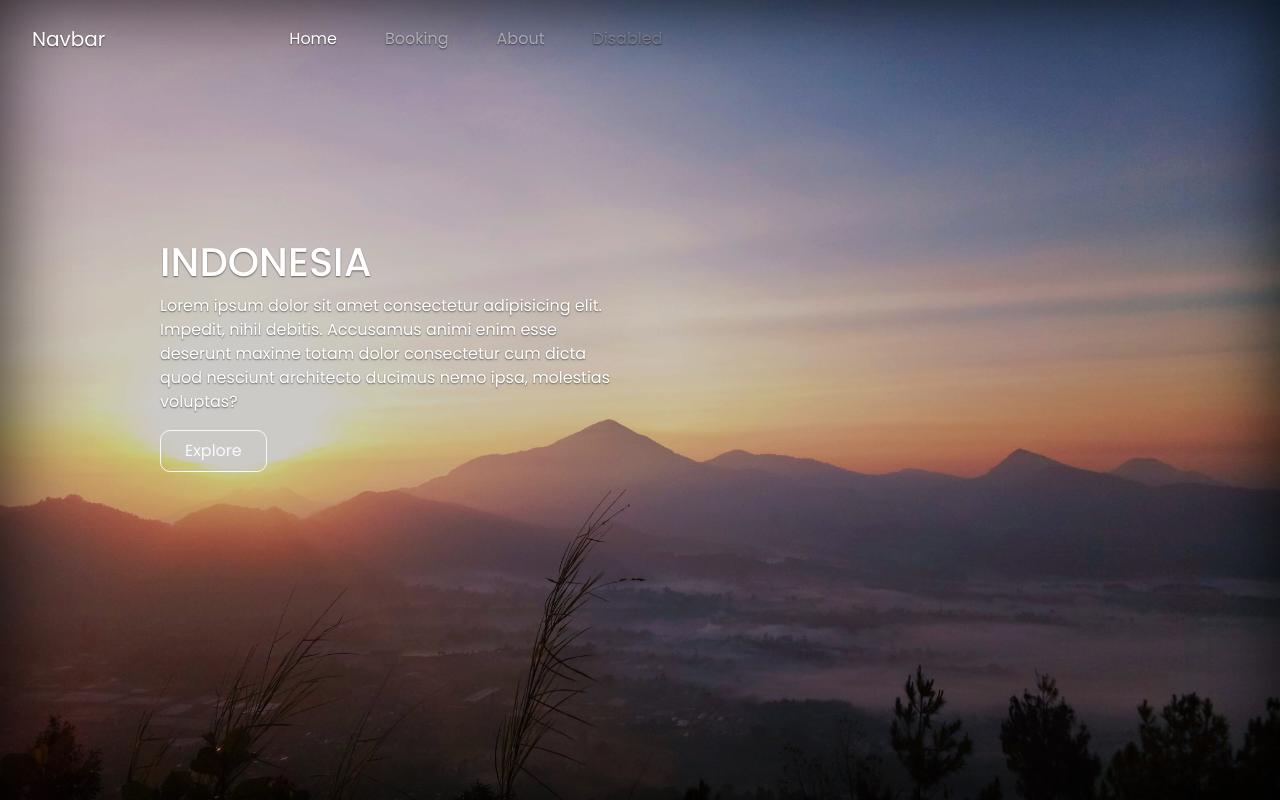
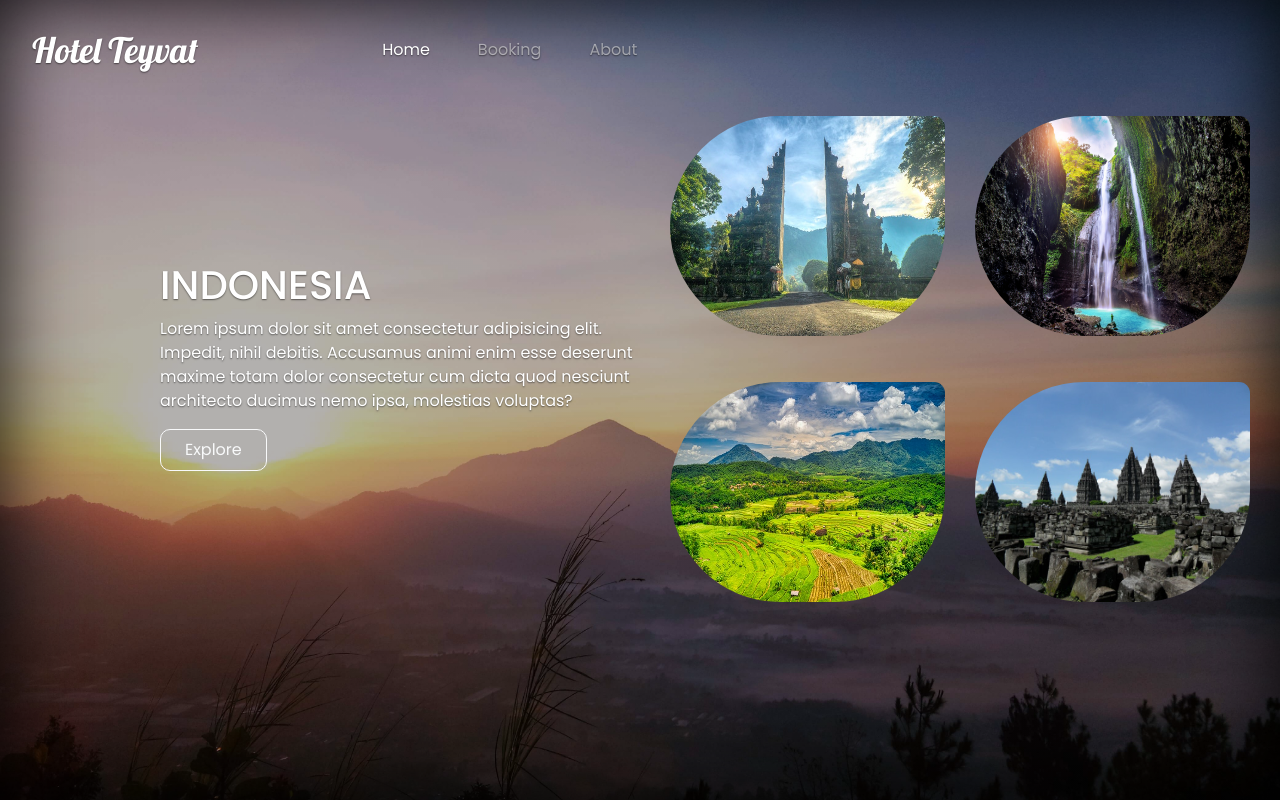
Before and after one commit to dafalagi/Hotel-Teyvat, a PHP site: page / in a window 1280 px wide. Run offline with PHP 8.4, Linux system fonts and the light colour scheme.

Commit message:
update 9.6.21

```diff
--- a/assets/styles/home.css
+++ b/assets/styles/home.css
@@ -1,37 +1,40 @@
 @import url("https://fonts.googleapis.com/css?family=Poppins:400,500,700");
+@import url("https://fonts.googleapis.com/css2?family=Lobster&display=swap");
 
+/* Global */
 html,
 body {
   width: 100%;
   height: 100%;
   font-family: "Poppins", sans-serif;
   color: #fff;
-  background-image: linear-gradient(rgba(0, 0, 0, 0.2), rgba(0, 0, 0, 0.2)), url(../img/cover-bg.jpg);
+  background-image: linear-gradient(rgba(0, 0, 0, 0.3), rgba(0, 0, 0, 0.3)), url(../img/cover-bg.jpg);
   background-size: cover;
   background-position: center center;
   text-shadow: 0 0.05rem 0.1rem rgba(0, 0, 0, 0.5);
-  box-shadow: inset 0 0 5rem rgba(0, 0, 0, 0.8);
+  box-shadow: inset 0 0 5rem rgba(0, 0, 0, 0.9);
 }
 
-/*-- Navbar --*/
+/* Navbar */
 .navbar {
   padding: 0.8 rem;
 }
 
 .navbar-brand {
+  font-family: "Lobster", sans-serif;
+  font-size: 35px;
   padding: 1rem;
-  padding-right: 10rem;
+  margin-right: 10rem;
 }
 
 .navbar-nav li {
   padding-right: 2rem;
 }
 
-/*-- Main --*/
-
-.cover-container {
-  max-width: 60em;
+/* Main */
+.cover-text {
   padding: 10rem 0;
+  padding-left: 10rem;
 }
 
 .cover-heading {
@@ -42,3 +45,166 @@ body {
   padding: 0.5rem 1.5rem;
   border-radius: 10px !important;
 }
+
+/* Gallery */
+.margin {
+  margin-bottom: 1rem;
+}
+
+/* Modal */
+.carousel-item img {
+  height: 60em;
+  -o-object-fit: cover;
+  object-fit: cover;
+}
+@media (min-width: 576px) {
+  .carousel-item img {
+    height: 350px;
+  }
+}
+
+* {
+  transition: 0.3s;
+}
+
+#gallery {
+  padding: 0 15px;
+}
+#gallery img {
+  width: 100%;
+  height: 220px;
+  display: block;
+  margin: 15px 0;
+  border-radius: 300px 30px 300px 300px;
+}
+#gallery img:hover {
+  border-radius: 30px 30px 30px 30px;
+}
+
+#myModal .modal-content {
+  background: none;
+  border: none;
+}
+
+#myModal .modal-body {
+  padding: 0;
+  border: none;
+  position: relative;
+}
+#myModal .modal-body::before,
+#myModal .modal-body::after {
+  content: "";
+  height: 50px;
+  width: 50px;
+  display: block;
+  position: absolute;
+  background: white;
+  border-radius: 3px 10px;
+}
+@media (min-width: 768px) {
+  #myModal .modal-body::before,
+  #myModal .modal-body::after {
+    border-radius: 3px 30px;
+    height: 100px;
+    width: 100px;
+  }
+}
+#myModal .modal-body::before {
+  top: -5px;
+  left: -5px;
+}
+@media (min-width: 768px) {
+  #myModal .modal-body::before {
+    top: -15px;
+    left: -15px;
+  }
+}
+#myModal .modal-body::after {
+  bottom: -5px;
+  right: -5px;
+  z-index: -1;
+}
+@media (min-width: 768px) {
+  #myModal .modal-body::after {
+    bottom: -15px;
+    right: -15px;
+  }
+}
+#myModal .modal-footer {
+  border: none;
+  margin-top: 60px;
+}
+@media (min-width: 992px) {
+  #myModal .modal-footer {
+    margin-top: 40px;
+  }
+}
+#myModal .modal-footer .btn {
+  margin: auto;
+  border: solid 2px white;
+  background: none;
+  text-transform: uppercase;
+  font-size: 0.8em;
+  letter-spacing: 0.1em;
+  font-weight: bold;
+  padding: 0.2em 0.7em;
+}
+#myModal .modal-footer .btn:hover {
+  background: white;
+  color: black;
+}
+#myModal .carousel-control-prev,
+#myModal .carousel-control-next {
+  font-size: 2em;
+  top: auto;
+  opacity: 1;
+  bottom: -52px;
+}
+@media (min-width: 768px) {
+  #myModal .carousel-control-prev,
+  #myModal .carousel-control-next {
+    top: 0;
+    opacity: 0.5;
+    bottom: 0;
+  }
+}
+#myModal .carousel-control-next-icon,
+#myModal .carousel-control-prev-icon {
+  height: 30px;
+  width: 30px;
+}
+@media (min-width: 768px) {
+  #myModal .carousel-control-prev {
+    left: -90px;
+  }
+}
+@media (min-width: 768px) {
+  #myModal .carousel-control-next {
+    right: -90px;
+  }
+}
+#myModal .carousel-indicators {
+  bottom: -60px;
+}
+@media (min-width: 992px) {
+  #myModal .carousel-indicators {
+    bottom: -30px !important;
+  }
+}
+#myModal .carousel-indicators li {
+  bottom: -30px;
+  border-radius: 100px;
+  background: none;
+  border: solid 2px white;
+}
+@media (min-width: 992px) {
+  #myModal .carousel-indicators li {
+    height: 10px;
+  }
+}
+#myModal .carousel-indicators li:hover {
+  background: white;
+}
+#myModal .carousel-indicators li.active {
+  background: white;
+}
--- a/examples/CRUD/updateSQL.php
+++ b/examples/CRUD/updateSQL.php
@@ -21,3 +21,4 @@ if ($conn->query($sql) === TRUE) {
   }
 
 $conn->close();
+?>
--- a/index.html
+++ b/index.html
@@ -6,7 +6,7 @@
     <meta name="viewport" content="width=device-width, initial-scale=1.0" />
     <title>Hotel Teyvat</title>
 
-    <!--Framework-->
+    <!--CDN-->
     <link
       rel="stylesheet"
       href="https://cdn.jsdelivr.net/npm/bootstrap@4.6.0/dist/css/bootstrap.min.css"
@@ -21,7 +21,7 @@
     <!--Header-->
     <header>
       <nav class="navbar navbar-expand-lg navbar-dark">
-        <span class="navbar-brand">Navbar</span>
+        <span class="navbar-brand">Hotel Teyvat</span>
         <button
           class="navbar-toggler"
           type="button"
@@ -44,18 +44,17 @@
             <li class="nav-item">
               <a class="nav-link" href="#">About</a>
             </li>
-            <li class="nav-item">
-              <a class="nav-link disabled" href="#" tabindex="-1" aria-disabled="true">Disabled</a>
-            </li>
           </ul>
         </div>
       </nav>
     </header>
 
     <!--Main-->
-    <main class="container-fluid cover-container">
-      <div class="row align-items-center">
-        <div class="col-6">
+    <main>
+      <!--Main Text-->
+      <div class="container-fluid">
+        <div class="row">
+          <div class="col-6 cover-text">
             <h1 class="cover-heading">indonesia</h1>
             <p>
               Lorem ipsum dolor sit amet consectetur adipisicing elit. Impedit, nihil debitis. Accusamus animi enim esse deserunt maxime totam dolor
@@ -63,10 +62,83 @@
             </p>
             <button type="button" class="btn btn-outline-light">Explore</button>
           </div>
+          <div class="col-6">
+            <!-- Gallery -->
+            <!--
+            Gallery is linked to lightbox using data attributes.
+
+            To open lightbox, this is added to the gallery element: {data-toggle="modal" data-target="#myModal"}.
+
+            To open carousel on correct image, this is added to each image element: {data-target="#myCarousel" data-slide-to="0"}.
+            Replace '0' with corresponding slide number.
+            -->
+
+            <div class="row margin" id="gallery" data-toggle="modal" data-target="#myModal">
+              <div class="col-12 col-sm-6 col-lg-6">
+                <img class="w-100" src="./assets/img/gerbang-handara.jpg" alt="First slide" data-target="#myCarousel" data-slide-to="0" />
+              </div>
+              <div class="col-12 col-sm-6 col-lg-6">
+                <img class="w-100" src="./assets/img/madakaripura.jpg" alt="First slide" data-target="#myCarousel" data-slide-to="1" />
+              </div>
+            </div>
+            <div class="row" id="gallery" data-toggle="modal" data-target="#myModal">
+              <div class="col-12 col-sm-6 col-lg-6">
+                <img class="w-100" src="./assets/img/purwakarta.jpg" alt="First slide" data-target="#myCarousel" data-slide-to="2" />
+              </div>
+              <div class="col-12 col-sm-6 col-lg-6">
+                <img class="w-100" src="./assets/img/prambanan.jpg" alt="First slide" data-target="#myCarousel" data-slide-to="3" />
+              </div>
+            </div>
+
+            <!-- Modal -->
+            <!--
+            This part is straight out of Bootstrap docs. Just a carousel inside a modal.
+            -->
+            <div class="modal fade" id="myModal" tabindex="-1" role="dialog" aria-hidden="true">
+              <div class="modal-dialog modal-dialog-centered" role="document">
+                <div class="modal-content">
+                  <div class="modal-body">
+                    <div id="myCarousel" class="carousel slide" data-ride="carousel">
+                      <ol class="carousel-indicators">
+                        <li data-target="#myCarousel" data-slide-to="0" class="active"></li>
+                        <li data-target="#myCarousel" data-slide-to="1"></li>
+                        <li data-target="#myCarousel" data-slide-to="2"></li>
+                        <li data-target="#myCarousel" data-slide-to="3"></li>
+                      </ol>
+                      <div class="carousel-inner">
+                        <div class="carousel-item active">
+                          <img class="d-block w-100" src="./assets/img/gerbang-handara.jpg" alt="First slide" />
+                        </div>
+                        <div class="carousel-item">
+                          <img class="d-block w-100" src="./assets/img/madakaripura.jpg" alt="Second slide" />
+                        </div>
+                        <div class="carousel-item">
+                          <img class="d-block w-100" src="./assets/img/purwakarta.jpg" alt="Third slide" />
+                        </div>
+                        <div class="carousel-item">
+                          <img class="d-block w-100" src="./assets/img/prambanan.jpg" alt="Fourth slide" />
+                        </div>
+                      </div>
+                      <a class="carousel-control-prev" href="#myCarousel" role="button" data-slide="prev">
+                        <span class="carousel-control-prev-icon" aria-hidden="true"></span>
+                        <span class="sr-only">Previous</span>
+                      </a>
+                      <a class="carousel-control-next" href="#myCarousel" role="button" data-slide="next">
+                        <span class="carousel-control-next-icon" aria-hidden="true"></span>
+                        <span class="sr-only">Next</span>
+                      </a>
+                    </div>
+                  </div>
+                  <div class="modal-footer">
+                    <button type="button" class="btn btn-secondary" data-dismiss="modal">Close</button>
+                  </div>
+                </div>
+              </div>
+            </div>
+          </div>
+        </div>
       </div>
     </main>
-
-    <!--Footer-->
 
     <script
       src="https://code.jquery.com/jquery-3.5.1.slim.min.js"
@@ -78,5 +150,6 @@
       integrity="sha384-Piv4xVNRyMGpqkS2by6br4gNJ7DXjqk09RmUpJ8jgGtD7zP9yug3goQfGII0yAns"
       crossorigin="anonymous"
     ></script>
+    <script type="text/javascript" src="./js/modal.js"></script>
   </body>
 </html>
```
Also changed, not shown: examples/CRUD/deleteSQL.php (+1 -12 lines), examples/CRUD/insertSQL.php (+1 -12 lines), examples/CRUD/koneksiSQL.php (+1 -27 lines), examples/CRUD/selectSQL.php (+2 -12 lines), assets/img/gerbang-handara.jpg (added), assets/img/madakaripura.jpg (added), assets/img/mountain.png (added), assets/img/prambanan.jpg (added), assets/img/purwakarta.jpg (added). Lines whose indentation alone changed are shown as unchanged.
